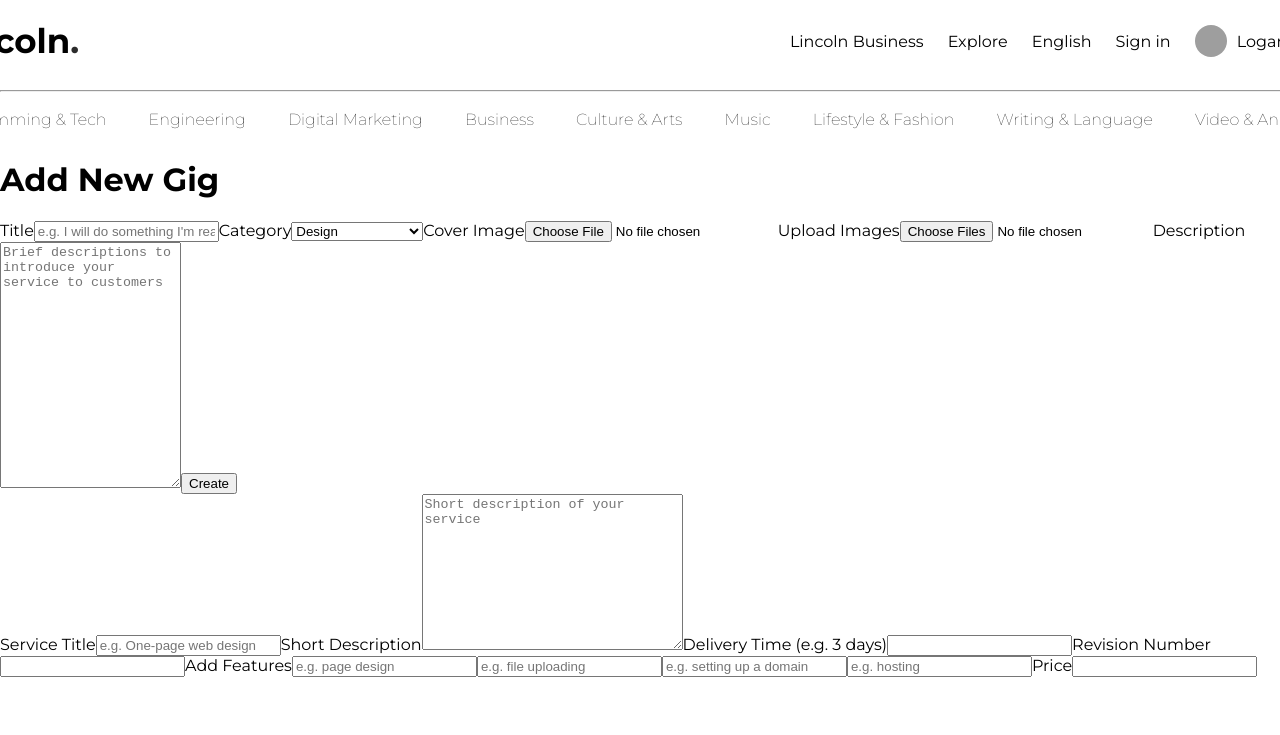
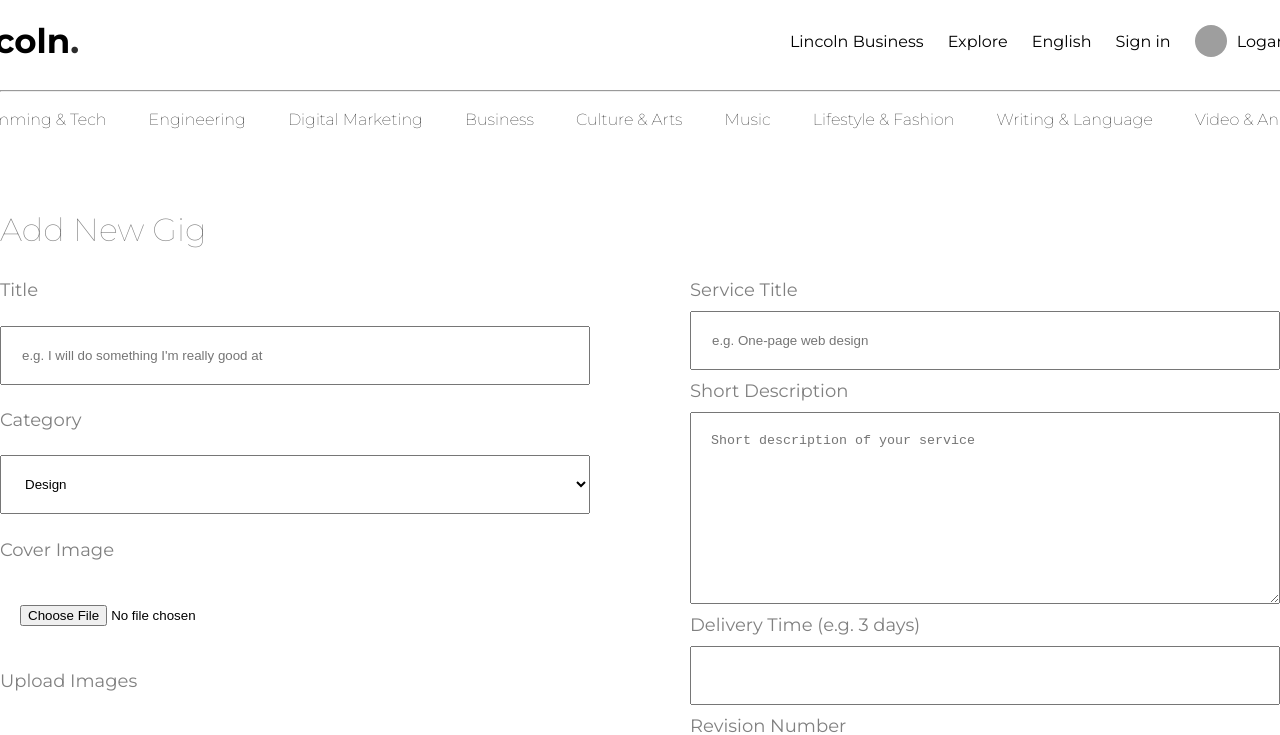
Before and after one commit to LoganXav/Lincoln., a React (Vite) app: page /add in a window 1280 px wide. Shown: the top 735 px of the page. Built offline with nearby package versions, Linux system fonts and the light colour scheme; grey boxes are pictures that could not be loaded.

Commit message:
lincoln social UI(Homepage completed & Gigs Page, Gig, Add Gig, Orders, Messages, ChatBox completed, AddGigstyled)

```diff
--- a/src/pages/add/Add.scss
+++ b/src/pages/add/Add.scss
@@ -0,0 +1,52 @@
+.add {
+    display: flex;
+    justify-content: center;
+
+    .container {
+      width: 1400px;
+      padding: 50px 0px;
+
+      h1 {
+        width: max-content;
+        margin-bottom: 30px;
+        color: gray;
+        font-weight: 300;
+      }
+
+      .sections {
+        display: flex;
+        justify-content: space-between;
+        gap: 100px;
+
+        label {
+          color: gray;
+          font-size: 18px;
+        }
+
+        .info,
+        .details {
+          flex: 1;
+          display: flex;
+          flex-direction: column;
+          gap: 10px;
+          justify-content: space-between;
+
+          input,
+          select,
+          textarea {
+            padding: 20px;
+          }
+
+          button {
+            border: none;
+            padding: 20px;
+            color: white;
+            font-weight: 500;
+            font-size: 18px;
+            background-color: #1dbf73;
+            cursor: pointer;
+          }
+        }
+      }
+    }
+  }
```
